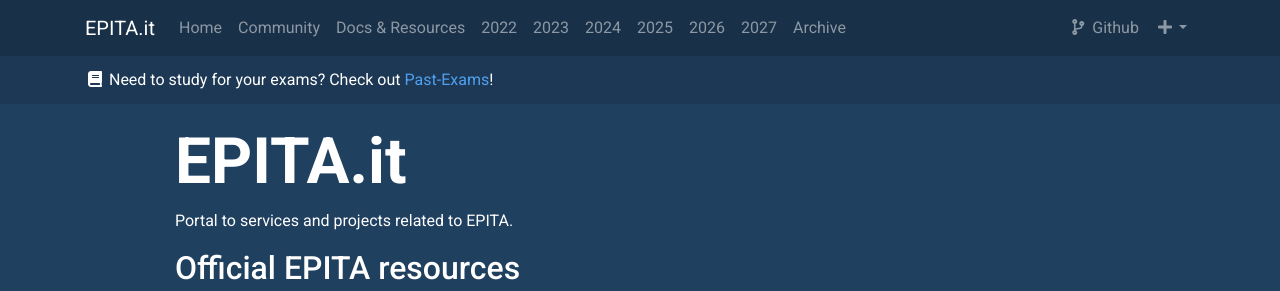
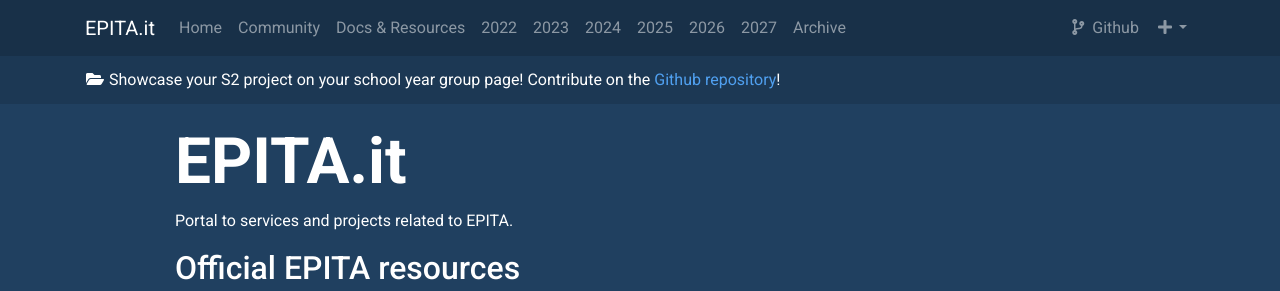
Before and after one commit to Epidocs/epita.it, a Jekyll site: the page built from index.html, in a window 1280 px wide and 900 px high, cut to the strip 0-291 px from the top of the window. Built offline with Jekyll 4.4.1, drawn with Linux system fonts in a browser that asks for light colours; nearby versions of some CDN libraries.

Commit message:
Add S2 project newsline

```diff
--- a/_layouts/default.html
+++ b/_layouts/default.html
@@ -109,6 +109,10 @@
 		<div id="newsline">
 			<div class="container">
 				<div class="carousel-item active">
+					<i class="fas fa-folder-open fa-fw"></i>
+					Showcase your S2 project on your school year group page! Contribute on the <a href="{{ site.github.repository_url }}">Github repository</a>!
+				</div>
+				<div class="carousel-item" class="d-none">
 					<i class="fas fa-book fa-fw"></i>
 					Need to study for your exams? Check out <a href="https://past-exams.epidocs.eu/">Past-Exams</a>!
 				</div>
```
